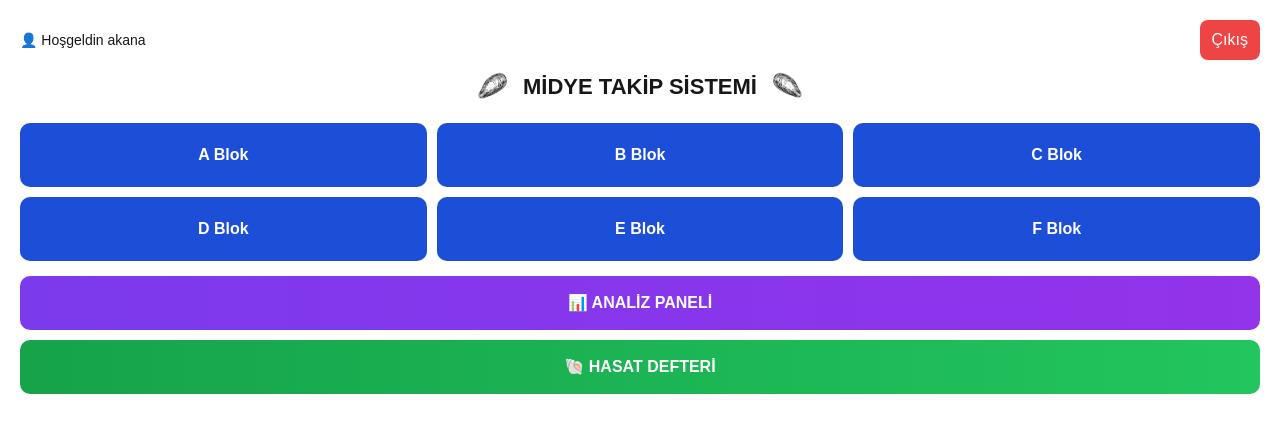
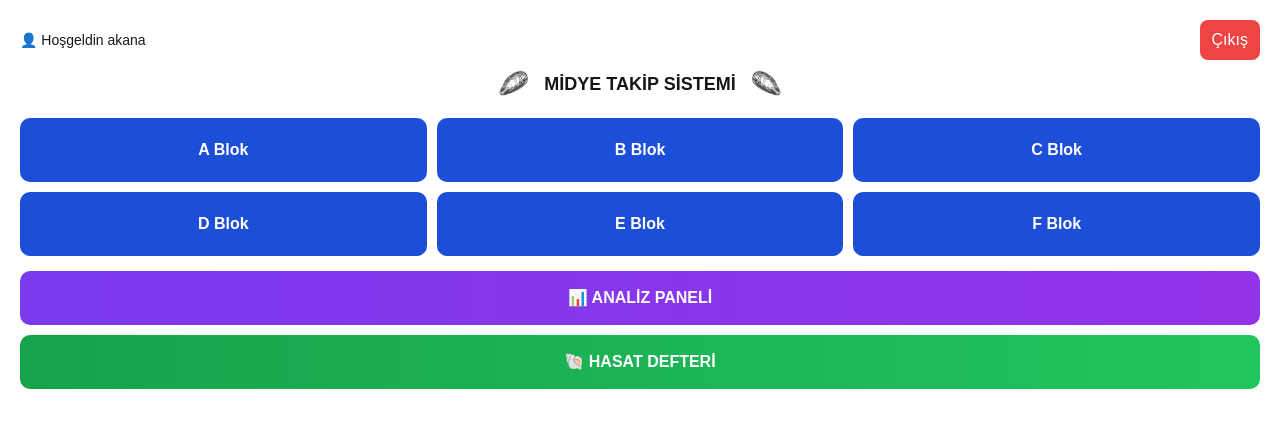
Before and after one commit to hasandemiray/midyeapp, a Next.js app: page / in a window 1280 px wide. Shown: the top 432 px of the page. Built offline with nearby package versions, Linux system fonts and the light colour scheme; no server answers.

Commit message:
baslik ortalama fix

```diff
--- a/app/page.js
+++ b/app/page.js
@@ -49,8 +49,9 @@ export default function Home() {
   <img src="/midye.png" width={40} />
 
   <div style={{
+
     fontWeight:'bold',
-    fontSize:22
+    fontSize:18
   }}>
     MİDYE TAKİP SİSTEMİ
   </div>
```
